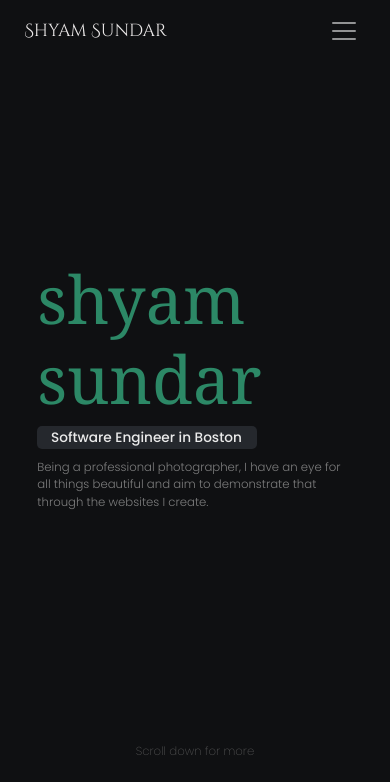
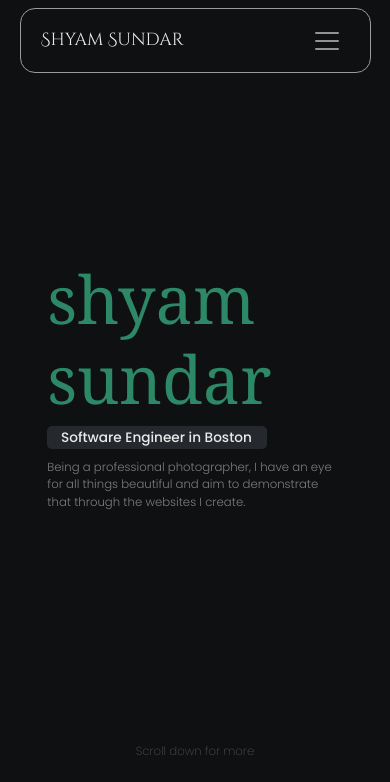
Before and after one commit to shyamsundarko/portfolioV2, a React (Create React App) app: page / in a window 390 px wide. Shown: the top 782 px of the page. Built offline with nearby package versions, Linux system fonts and the light colour scheme; a web font is replaced by a local one.

Commit message:
update font sizes

```diff
--- a/src/components/Home.js
+++ b/src/components/Home.js
@@ -9,40 +9,10 @@ import Navigationbar from './Navigationbar';
 import Aos from 'aos';
 import Education from './Education';
 const Home = () => {
-    const [background, setBackground] = useState(false);
-
-    const changeBackground = () => {
-      if(window.innerHeight>400){
-        if(window.scrollY>=600) {
-           setBackground(true);
-         }
-         else setBackground(false);
-     }
-     else if (window.innerHeight > 300){
-        if(window.scrollY>=300) {
-           setBackground(true);
-         }
-         else setBackground(false);
-     }
-     else{
-        if(window.scrollY>=150) {
-          setBackground(true);
-        }
-        else setBackground(false);
-     }
-    }
-
-    window.addEventListener('scroll', changeBackground);
-
-    useEffect(()=>{
-      Aos.init({ duration: 300,
-        mirror: "true",
-        anchorPlacement:"center-bottom" });
-    },[]);
 
     return (
 
-        <Container fluid className={ background ?  "show" : "mainContainer"} >
+        <Container  >
 
             <Navigationbar />
             <IntroComponent />
--- a/src/index.css
+++ b/src/index.css
@@ -23,10 +23,11 @@
   #navigationBar{
     width: 66vw;
     margin: 0 auto;
+
   }
 
   #navigationBar  h1{
-    padding: 2vmin 2vmin 2vmin 1.2vmin;
+    padding: 2vmin 2vmin 2.2vmin 1.2vmin;
     margin: 0 auto;
     font-size: 2.9vmin;
     font-family: 'Cinzel Decorative', serif;
@@ -575,6 +576,12 @@
     .indivSkill{
       font-size: 3vmin;
     }
+
+    #navigationBar{
+      padding: 2vmin 4vmin;
+      border: solid 1px rgb(155, 155, 155);
+      border-radius: 15px;
+    }
     #navigationBar  h1{
     font-size: 4.5vmin;
     }
```
